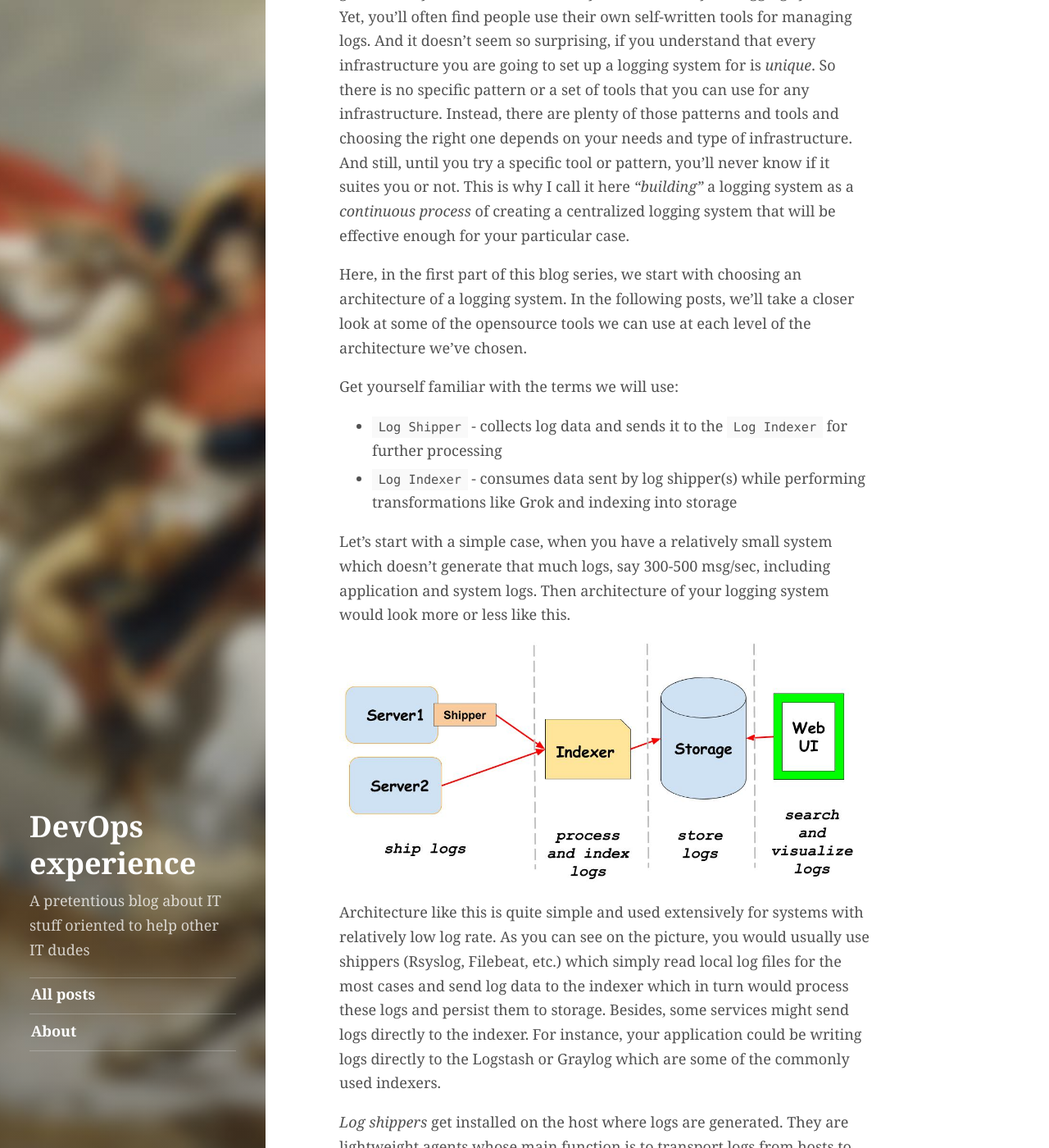
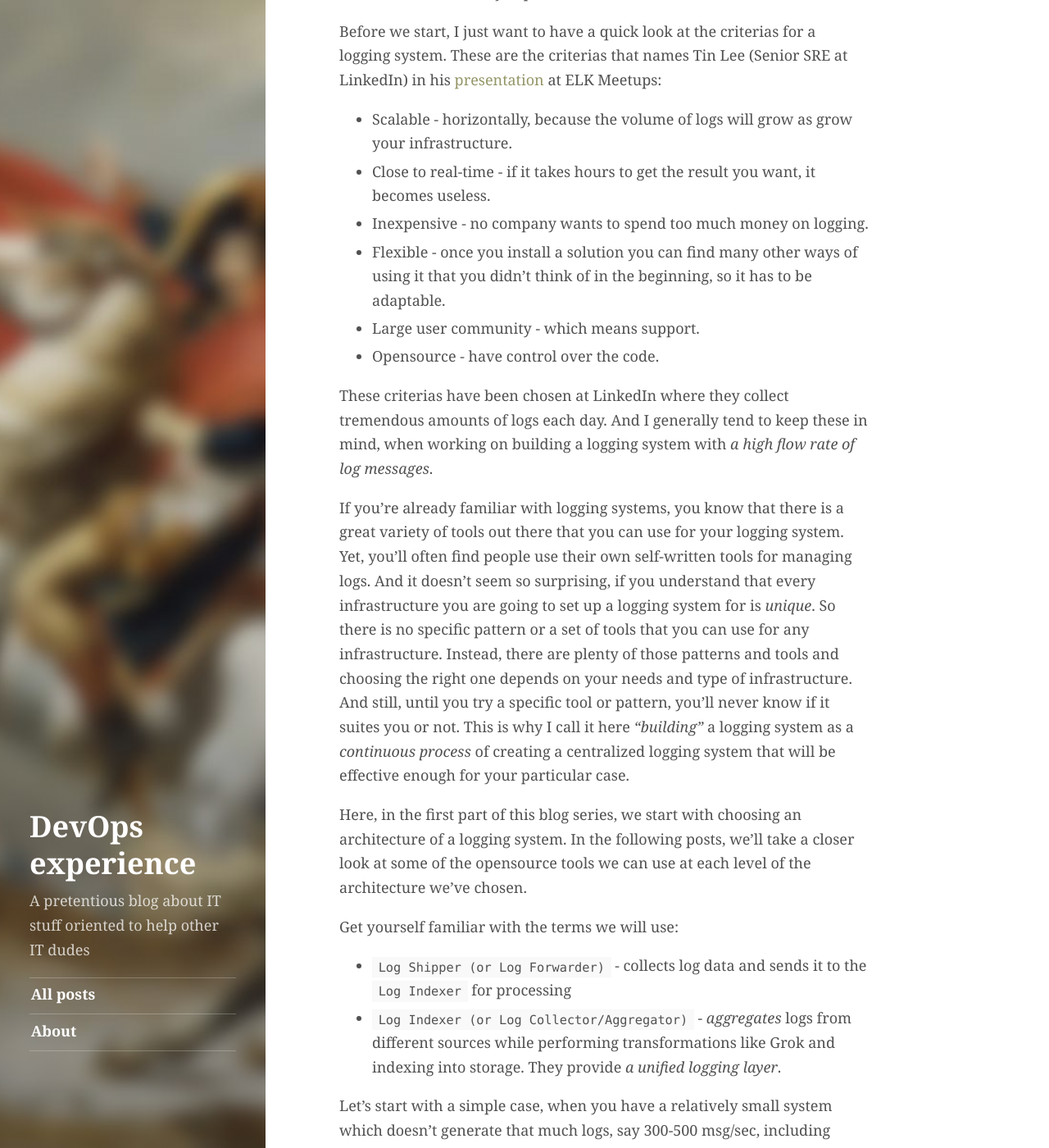
Before and after one commit to Artemmkin/Artemmkin.github.io, a Jekyll site: the page built from _posts/2017-03-11-logging-system-pipeline.md, in a window 1280 px wide and 1400 px high, scrolled down 920 px. Shown: the whole window at 82% size. Built offline with Jekyll 4.4.1, drawn with Linux system fonts in a browser that asks for light colours; comment, search, counter and statistics services are not loaded; part of the change alters nothing that is shown; some of the changed text lies outside the part shown.

Commit message:
Add fluentd post and make some changes to previous logging posts

````diff
--- a/_posts/2017-03-11-logging-system-pipeline.md
+++ b/_posts/2017-03-11-logging-system-pipeline.md
@@ -15,17 +15,30 @@ Logging is closely related to the monitoring. It gives you the insight on what i
 
 This is the **first** post of a new series I want to dedicate to _exploring the options of building a centralized logging system with existing opensource tools_. Specifically, for the systems with *a high flow rate of log messages*.
 
+There are of course many _commercial solutions_ like Splunk, Sumo Logic. But these could be very expensive.
+
+Before we start, I just want to have a quick look at the criterias for a logging system. These are the criterias that names Tin Lee (Senior SRE at LinkedIn) in his [presentation](https://www.youtube.com/watch?v=51wKfT4t7Jg) at ELK Meetups:
+
+* Scalable - horizontally, because the volume of logs will grow as grow your infrastructure.
+* Close to real-time - if it takes hours to get the result you want, it becomes useless.
+* Inexpensive - no company wants to spend too much money on logging.
+* Flexible  - once you install a solution you can find many other ways of using it that you didn't think of in the beginning, so it has to be adaptable.
+* Large user community - which means support.
+* Opensource - have control over the code.
+
+These criterias have been chosen at LinkedIn where they collect tremendous amounts of logs each day. And I generally tend to keep these in mind, when working on building a logging system with *a high flow rate of log messages*.
+
 If you're already familiar with logging systems, you know that there is a great variety of tools out there that you can use for your logging system. Yet, you'll often find people use their own self-written tools for managing logs. And it doesn't seem so surprising, if you understand that every infrastructure you are going to set up a logging system for is _unique_. So there is no specific pattern or a set of tools that you can use for any infrastructure. Instead, there are plenty of those patterns and tools and choosing the right one depends on your needs and type of infrastructure. And still, until you try a specific tool or pattern, you'll never know if it suites you or not. This is why I call it here _"building"_ a logging system as a _continuous process_ of creating a centralized logging system that will be effective enough for your particular case.
 
 Here, in the first part of this blog series, we start with choosing an architecture of a logging system. In the following posts, we'll take a closer look at some of the opensource tools we can use at each level of the architecture we've chosen.
 
 Get yourself familiar with the terms we will use:
-* ```Log Shipper``` - collects log data and sends it to the ```Log Indexer``` for further processing
-* ```Log Indexer``` - consumes data sent by log shipper(s) while performing transformations like Grok and indexing into storage
+* ```Log Shipper (or Log Forwarder)``` - collects log data and sends it to the ```Log Indexer``` for processing
+* ```Log Indexer (or Log Collector/Aggregator)``` - _aggregates_  logs from different sources while performing transformations like Grok and indexing into storage. They provide _a unified logging layer_.
 
 Let's start with a simple case, when you have a relatively small system  which doesn't generate that much logs, say 300-500 msg/sec, including application and system logs. Then architecture of your logging system would look more or less like this.
 ![800x400](/public/img/logging/logging-architecture0.jpg)
-Architecture like this is quite simple and used extensively for systems with relatively low log rate. As you can see on the picture, you would usually use shippers (Rsyslog, Filebeat, etc.) which simply read local log files for the most cases and send log data to the indexer which in turn would process these logs and persist them to storage. Besides, some services might send logs directly to the indexer. For instance, your application could be writing logs directly to the Logstash or Graylog which are some of the commonly used indexers.
+Architecture like this is quite simple and used extensively for systems with relatively low log rate. As you can see on the picture, you would usually use shippers (Rsyslog, Filebeat, etc.) which simply read local log files for the most cases and send log data to a log indexer which in turn would process these logs and persist them to storage. Besides, some services might send logs directly to the indexer. For instance, your application could be writing logs directly to the Logstash or Graylog which are some of the commonly used indexers.
 
 _Log shippers_ get installed on the host where logs are generated. They are lightweight agents whose main function is to transport logs from hosts to _log indexer_ which does all the log processing and transformation. Obviously, depending on how complex the processing is, it can consume a lot of memory. So you usually want to install log indexer on a separate host.
 
--- a/_posts/2017-03-13-log-shippers-part1.md
+++ b/_posts/2017-03-13-log-shippers-part1.md
@@ -7,7 +7,6 @@ tags: [logging, logship, bigd]
 _In this part of our blog series we're going to look at the most popular opensource tools used for log shipping._
 
 I love reading [Sematext blog](https://sematext.com/blog/). These guys are one of the few who write regularly about different logging tools and approaches to setting up a logging system. They have a post about [log shipper popularity](https://sematext.com/blog/2014/10/06/top-5-most-popular-log-shippers/) based on the poll results. Although,  it dates back to 2014, you may notice that not much changed in the world of log shippers since then and those whose names are on the picture of the poll results haven't lost their popularity to this day.
-
 
 ![800x400](/public/img/logging/shippers-popularity.png)
 <!--break-->
@@ -34,7 +33,7 @@ As you can see, Logstash is very powerful and would fit great as a _log indexer_
 
 The Logstash's weakness has always been performance and resource consumption with the default heap size of 1GB. We certainly wouldn't want to install it on our small instances. In [this](https://sematext.com/blog/2016/09/13/logstash-alternatives/) post on Sematext, it says that based on benchmarks they did Logstash also turned out to be a lot slower than its alternatives like Rsyslog and Filebeat.
 
-The [Logstash Forwarder](https://github.com/elastic/logstash-forwarder) was introduced to address the problems of the Logstash as a shipper. The idea was to split the log shipment and heavy log processing in two separate stages. A log shipper would be a lightweight agent, so we could install it on any host. All it would have to do is to take the log data and send it to the Logstash without complex processing. A Logstash in turn would be installed on a standalone host with enough resources to perform the log processing and transformation we need and persist logs to storage.
+The [Logstash Forwarder](https://github.com/elastic/logstash-forwarder) was introduced to address the problems of the Logstash as a shipper. The idea was to split the log shipment and heavy log processing in two separate stages. A log shipper would be a lightweight agent, so we could install it on any host. All it would have to do is to take the log data and send it to the Logstash. It still could do some processing and data formatting _to make the processing easier for log indexer_. A Logstash in turn would be installed on a standalone host with enough resources to perform the log processing and transformation we need and persist logs into storage.
 
 [Filebeat](https://www.elastic.co/products/beats/filebeat) comes as a [replacement](https://www.elastic.co/guide/en/beats/filebeat/current/migrating-from-logstash-forwarder.html) to Logstash Forwarder and is based on its source code. Filebeat is a lightweight shipper written in Go that takes very little resources. During my testing, it took about 10-20 Mb of memory which is nothing.
 
--- /dev/null
+++ b/_posts/2017-03-19-log-shippers-part2.md
@@ -0,0 +1,175 @@
+---
+layout: post
+title: >
+  Building a centralized logging system. <br /> Log shippers (part 2).
+tags: [logging, logship, bigd]
+---
+### Fluentd
+We continue to talk about _log shippers_ and in this part we're going to look at [Fluentd](http://www.fluentd.org/)  which is next on our [list](/2017/03/13/log-shippers-part1/).
+
+Fluentd is another popular tool which is used as a _log shipper_ and _log aggregator_. People often compare it to Logstash and use it as an alternative. So you might find another version of a popular _ELK_ (Elasticseach+Logstash+Kibana) stack which is called _EFK_ (Elasticsearch+Fluentd+Kibana).
+
+![300x300](/public/img/logging/fluentd2.png)
+
+Nowadays, you'll also see a lot of people use Fluentd for _container logging_. In fact, it was adapted as a main log collector in Kubernetes. All in all, Fluentd seems very interesting, so let's find out what it is like ...<!--break-->
+
+In this post, we will give a quick overview of the Fluentd's main features and mention its strengths and weaknesses.
+
+Guys from Treasure Data who developed Fluentd say that Fluentd was built with the purpose of solving the problem of a logging mess, when you have a whole lot of scripts which collect data from various services, possibly do some parsing and transformation and output it to a bunch of different backend systems. As the result, your logging system looked like this:
+
+![400x400](/public/img/logging/fluentd-before.png)
+
+So they introduced this idea of a [Unified Logging Layer](http://www.fluentd.org/blog/unified-logging-layer) whose goal was to connect various sources of log data to different destination systems (NoSQL databases, HDFS, RDBMs, etc.) and have all the routing, filtering, and aggregation in one single piece of middleware. This naturally decreases the level of complexity of your logging system.
+
+![400x400](/public/img/logging/fluentd-architecture.png)
+
+Although this idea doesn't seem new now and popular log aggregators like _Logstash_ serve the same purpose, we must say that Fluentd was a good attempt at creating this Unified Logging Layer. It has a pluggable architecture with more than 200 opensource community supported output plugins. So basically, there's a plugin for every destination you want. Variety of plugins definitely makes Fluentd a very versatile tool and a strong opponent to Logstash.
+
+Another idea as part of the Unified Logging Layer was to use a standard format for logs. So Fluentd tries to structure data as JSON as much as possible. The downstream data processing becomes much easier with JSON.
+
+
+### Let's see how Fluentd works.
+
+![400x400](/public/img/logging/fluent-int-architecture.jpg)
+
+Here is the basic flow.
+#### Input
+When a log message comes in, it is assigned a ```timestamp``` and a ```tag```. The message itself is structured as JSON and called a ```record```. The combination of these three is called an event.
+
+Unlike, Filebeat that can only read from files, Fluentd has a lot of options here. Fluentd’s standard input plugins include [http](http://docs.fluentd.org/v0.12/articles/in_http) and [forward](http://docs.fluentd.org/v0.12/articles/in_forward). Http plugin turns Fluentd into an HTTP endpoint to accept incoming HTTP messages whereas forward turns Fluentd into a TCP endpoint to accept TCP packets. Among others, there is a plugin for popular [syslog](http://docs.fluentd.org/v0.12/articles/in_syslog)  and interestingly looking [exec plugin](http://docs.fluentd.org/v0.12/articles/in_exec) which allows you to execute a script and register the output as a record. You can find some of the commonly used input plugins listed [here](http://www.fluentd.org/datasources).
+
+#### Parser
+In the same input section you can specify a log parser to use.
+
+*Log parsers let you break a log message into smaller chunks by following a set of rules which you define, so that it can be more easily interpreted and managed in the future.*
+
+You can choose one from the [list of built-in parsers](http://docs.fluentd.org/v0.12/articles/parser-plugin-overview).  For example, Fluentd has predefined parsers for such popular formats as```apache```, ```nginx```, ```syslog```, ```json```. Other commonly used parsers include ```multiline``` which lets you parse multiline logs and ```regexp``` that allows you to write your own regexp to use for parsing. I also liked the fact that, as was in the case of filebeat, they provide a way to test your regexp via [fluentd-ui’s in_tail editor](http://docs.fluentd.org/v0.12/articles/fluentd-ui#intail-setting) or [Fluentular app](http://fluentular.herokuapp.com/).
+
+And you can always [write your own plugin](http://docs.fluentd.org/v0.12/articles/plugin-development#filter-plugins) no matter whether it is for parsing, filtering, or something else. Fluentd supports 6 types of plugins:  [Input](http://docs.fluentd.org/v0.12/articles/input-plugin-overview), [Parser](http://docs.fluentd.org/v0.12/articles/parser-plugin-overview), [Filter](http://docs.fluentd.org/v0.12/articles/filter-plugin-overview), [Output](http://docs.fluentd.org/v0.12/articles/output-plugin-overview), [Formatter](http://docs.fluentd.org/v0.12/articles/formatter-plugin-overview) and [Buffer](http://docs.fluentd.org/v0.12/articles/buffer-plugin-overview).
+
+Let's create a sample input section. Suppose we would like to collect apache access log. Then our input section could look like this:
+~~~yml
+# input source
+<source>
+  @type tail # specify which input plugin to use
+  path /var/log/apache2/access.log # path to the file to tail
+  pos_file /var/log/td-agent/apache-access.log.pos # where to store the last read position
+  tag apache.access # tag an event
+  format apache2 # built-in parser for apache logs
+</source>
+~~~
+As we can see here, every input section starts with a ```source``` directive. Then we specify a type of input plugin we want to use and its required parameters. In the case, the [in_tail](http://docs.fluentd.org/v0.12/articles/in_tail#format-required) input plugin requires us to specify  ```path``` to the file we want to tail, ```pos_file``` path where to store information about the last read position (used when td-agent restarts), ```tag``` to add to events of this sort, and a ```format```(parser).
+
+Now, an apache log message which generally looks like this:
+![200x200](/public/img/logging/fluentd-raw-apache.jpg)
+will receive the following form after going through our input section:
+![200x200](/public/img/logging/fluentd-event.jpg)
+
+Note that **tagging** is one of the key concepts in Fluentd's work. As we will soon, all the filtering and routing decisions are made based on a tag match.
+#### Filter
+After the input section, you can define a set of [filters](http://docs.fluentd.org/v0.12/articles/filter-plugin-overview) you want to apply to your log messages. Filters allow you to filter out events or perform mutation of the incoming data (enrich events by adding new fields, delete or mask fields for privacy).
+
+Let's add a filter for our apache logs. We use a built-in [record_transformer](http://docs.fluentd.org/v0.12/articles/filter_record_transformer#renewrecord-optional) filter plugin to add a new field to our event.
+~~~yml
+# filter messages with the tag "apache.access"
+<filter apache.access>
+  @type record_transformer
+  <record>
+    hostname "#{Socket.gethostname}"
+  </record>
+</filter>
+~~~
+Here we used Ruby's ```Socket.gethostname``` function to get the hostname.
+
+Our event will now look like this:
+![200x200](/public/img/logging/fluent-add-field.jpg)
+
+#### Buffer
+
+Fluentd has a built-in reliability. It supports in memory and file buffering. Buffer plugins are used by buffered output plugins, such as out_file, out_forward, etc.
+
+#### Output
+As was mentioned before, Fluentd was destined to solve the problem of different inputs and outputs. So it has an input plugin and output plugin for almost every possible source and destination. Some of the popular output plugins are listed on [this page](http://www.fluentd.org/dataoutputs).
+
+Output plugins are divided into different types based on their buffering implementation. About output pluging types and sorts of buffering you can read [here](http://docs.fluentd.org/v0.12/articles/output-plugin-overview).
+
+Among  _non-buffered_ output plugins which immediately write out results, the most commonly used built-in plugins include [copy](http://docs.fluentd.org/v0.12/articles/out_copy) which allows you to write the same data to multiple outputs and [stdout](http://docs.fluentd.org/v0.12/articles/out_stdout) used for debugging purposes.
+
+We'll use [out_forward](http://docs.fluentd.org/v0.12/articles/out_forward) output plugin in our example to send apache logs to another Fluentd which will act as an aggregator. (I used efk and log-generator playbooks from [this repo](https://github.com/Artemmkin/logging-sandbox)):
+1. Output section for _Fluentd shipper_:
+    ~~~yml
+# output section for logs matching apache.access tag
+      <match apache.access>
+        @type forward
+        send_timeout 1s #  timeout time when sending event logs
+        recover_wait 10s #  wait time before accepting a server fault recovery
+        heartbeat_interval 1s
+        hard_timeout 60s # used to detect server failure
+      # where to forward logs
+        <server>
+          name EFK # name of a fluentd instance to send logs to
+          host 172.X.X.X # ip address of a fluentd instance to send logs to
+          port 24224
+        </server>
+      </match>
+    ~~~
+2. Config for _Fluentd aggregator_.
+    ~~~yml
+    <source>
+      @type forward
+      port 24224
+    </source>
+
+    <match apache.access>
+      @type elasticsearch
+      logstash_format true #  make writing data into ElasticSearch indices compatible to what Logstash calls them
+    </match>
+    ~~~
+
+
+Now if I search for ```logstash-*``` index in Kibana, I'll be able to see access logs from my apache server.
+
+![400x400](/public/img/logging/kibana-fluentd.jpg)
+
+#### Formatter
+
+For some output plugins like [out_file](http://docs.fluentd.org/v0.12/articles/out_file) that support Text Formatter, you can use  the format parameter to [change the output format](http://docs.fluentd.org/v0.12/articles/formatter-plugin-overview).
+
+### How can I use Fluentd for my application logging?
+
+Collecting logs from various services is great, but we primarily care about the work of our application. So how can we use Fluentd to collect logs from our application?
+
+There are Fluentd [libraries](http://docs.fluentd.org/v0.12/categories/logging-from-apps) for popular programming languages that you can use to post your application logs to Fluentd.
+On their website, there are [examples]((http://docs.fluentd.org/v0.12/categories/logging-from-apps)) showing you how simply it is to use this libraries inside your application code.
+
+I decided to try fluentd library for [python](http://docs.fluentd.org/v0.12/articles/python). I took the code they suggest for testing.
+```
+from fluent import sender
+from fluent import event
+sender.setup('pythonapp.test', host='localhost', port=24224)
+event.Event('follow', {
+  'from': 'userA',
+  'to':   'userB'
+})
+```
+Then I changed my configuration a little for fluentd instances (all config files you can find in this [repo](https://github.com/Artemmkin/logging-sandbox)) and ran the code.
+
+![400x400](/public/img/logging/python-app.jpg)
+
+It seems to work fine, and considering the fact that forward output plugin provides buffering, it's worth taking a look at fluentd as a way to transport your application logs to a centralized location.
+
+#### Other things to mention
+
+Fluentd package comes with a [web ui](http://docs.fluentd.org/v0.12/articles/fluentd-uihttp://docs.fluentd.org/v0.12/articles/fluentd-ui) which allow you to manage  Fluentd's configuration through the web interface and not only from the command line.
+
+Fluentd is written in Ruby with performance sensitive parts written in C. It takes fewer resources than Logstash (~40 Mb).
+
+There's also another project called [Fluent Bit](http://fluentbit.io/). This is like filebeat for Logstash. It is a super lightweight log shipper which is written entirely in C. Hopefully, I'll have the time to write about it in the next posts, as this one is getting too long.
+
+#### Conclusion
+
+In this post, we looked at another popular log shipper and log aggregator. As we saw, Fluentd is a very flexible and versatile tool with plugins for almost every case you need. It was built on the idea of logging in JSON and creating a Unified Logging Layer for your logging system. It will fit you perfectly, if you have many different sources and destinations.
+
+Fluentd also provides libraries for many popular programming languages, so you can easily plug in your application to your logging pipeline.
+
+Fluentd has a built-in reliability in the form of buffers. And all management (routing, filtering) over log streams is based on tags.
````
Also changed, not shown: public/img/logging/fluent-add-field.jpg (added), public/img/logging/fluent-int-architecture.jpg (added), public/img/logging/fluentd-architecture.png (added), public/img/logging/fluentd-before.png (added), public/img/logging/fluentd-event.jpg (added), public/img/logging/fluentd-logo.jpg (added), public/img/logging/fluentd-raw-apache.jpg (added), public/img/logging/kibana-fluentd.jpg (added), public/img/logging/log-shipper-popularity-st.png (deleted), public/img/logging/logging-is-a-mess.png (added), public/img/logging/python-app.jpg (added), public/img/logging/simple-forwarding-fluentd.jpg (added), public/img/logging/unified-logging-machine-to-machine.png (added).
